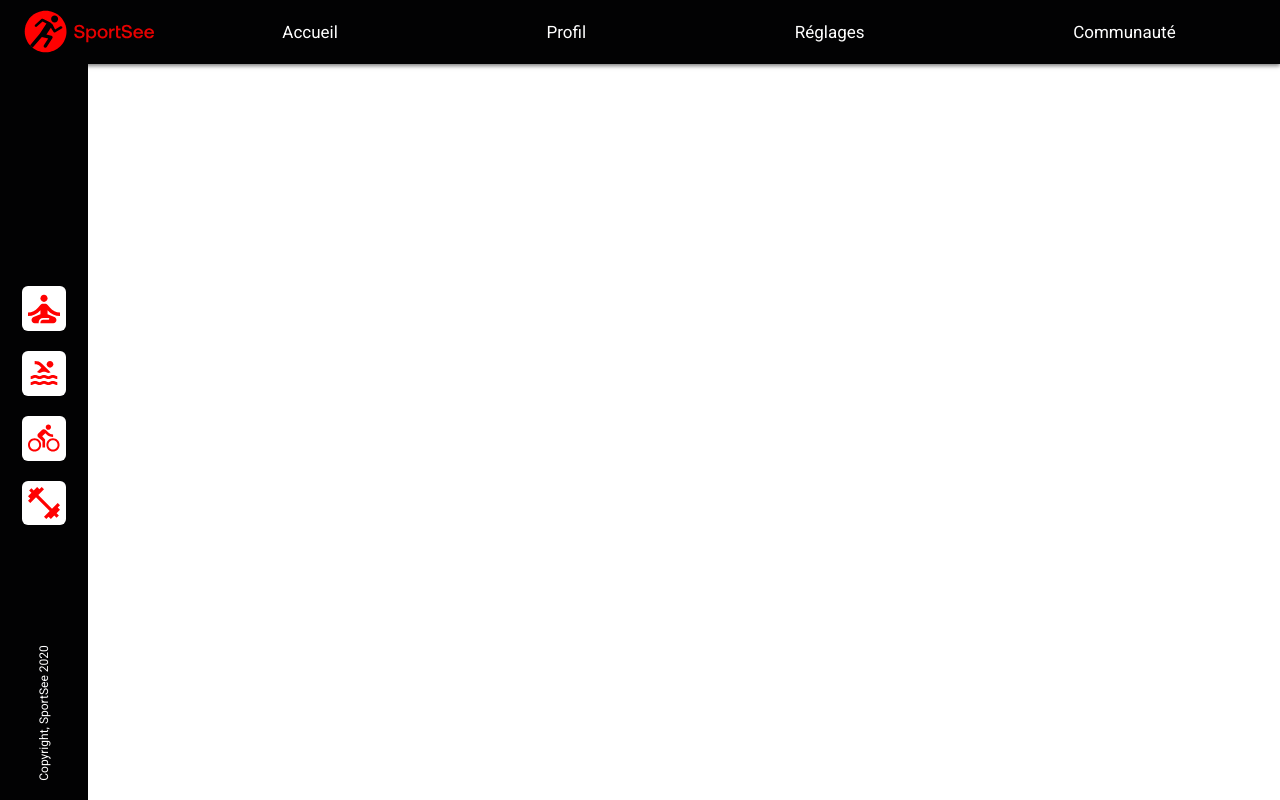
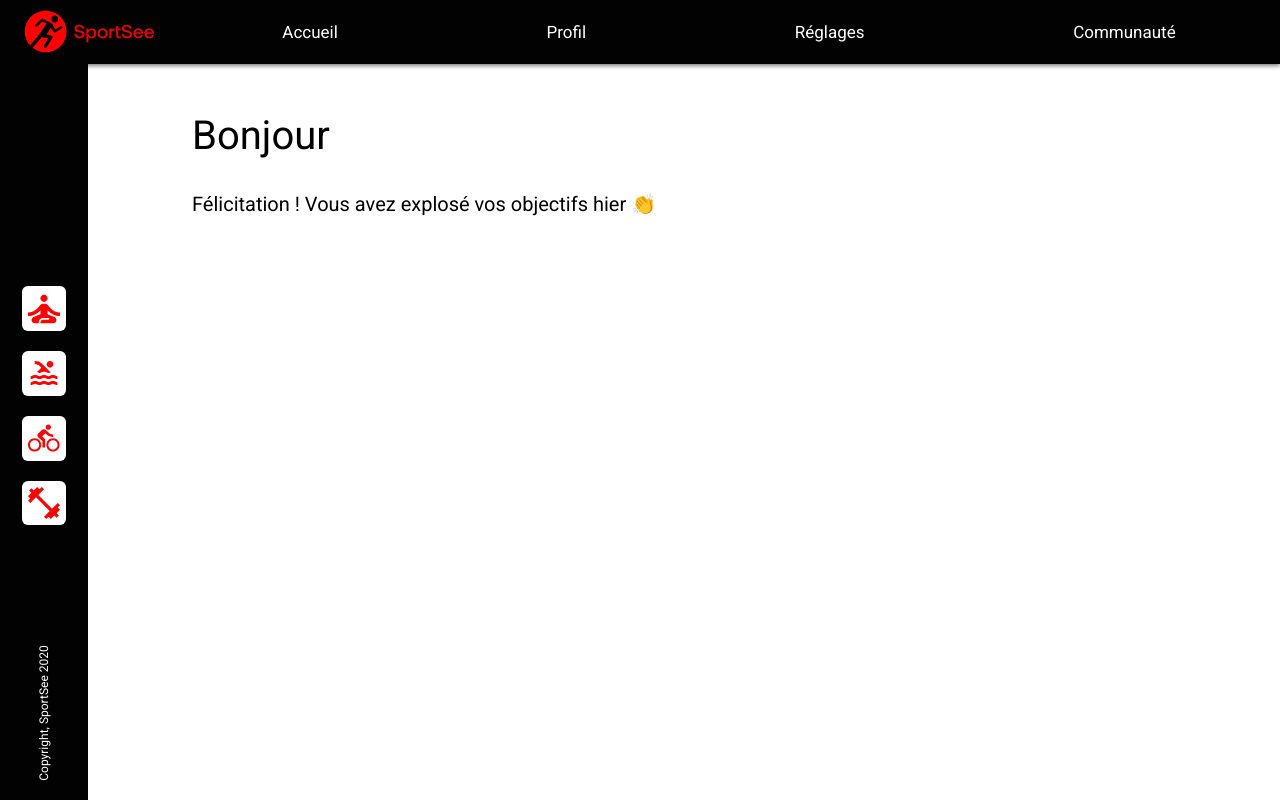
Before and after one commit to CamilleLinan/Projet-12-SportSee-Front, a React (Vite) app: page / in a window 1280 px wide. Built offline with nearby package versions, Linux system fonts and the light colour scheme; no server answers.

Commit message:
add title

```diff
--- /dev/null
+++ b/src/components/Title/Title.tsx
@@ -0,0 +1,18 @@
+import { FC } from "react";
+import "./_Title.scss";
+
+interface TitleProps {
+    firstName: string | undefined;
+}
+
+const Title:FC<TitleProps> = ({ firstName }) => {
+
+    return (
+        <section className="title">
+            <h1>Bonjour <span className="title-firstname">{firstName}</span></h1>
+            <h2>Félicitation ! Vous avez explosé vos objectifs hier 👏</h2>
+        </section>
+    )
+};
+
+export default Title;
--- /dev/null
+++ b/src/components/Title/_Title.scss
@@ -0,0 +1,19 @@
+@import '@scss/variables';
+
+.title {
+    margin: 3em 0 0 12em;
+
+    & h1 {
+        font-weight: 500;
+        font-size: 40px;
+    }
+
+    &-firstname {
+        color: $pry-clr;
+    }
+
+    & h2 {
+        font-weight: normal;
+        font-size: 20px;
+    }
+}
--- a/src/pages/Home/Home.tsx
+++ b/src/pages/Home/Home.tsx
@@ -2,19 +2,23 @@ import { FC, useContext } from "react";
 import Header from "../../components/Header/Header";
 import Sidebar from "../../components/Sidebar/Sidebar";
 import AuthContext from "../../context/authContext";
+import Title from "../../components/Title/Title";
 
 const Home:FC = () => {
     const authCtx = useContext(AuthContext);
-    const { isLoading } = authCtx;
+    const { userData, isLoading } = authCtx;
 
     if (isLoading) {
         return <p>Chargement...</p>;
     }
 
+    const firstName = userData?.userInfos.firstName;
+
     return (
         <>
             <Header />
             <Sidebar />
+            <Title firstName={firstName} />
         </>
     )
 };
```
